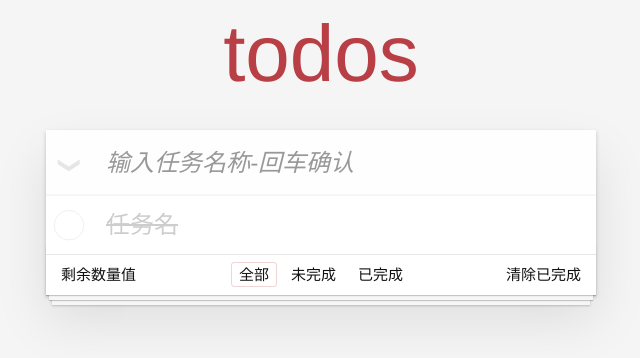
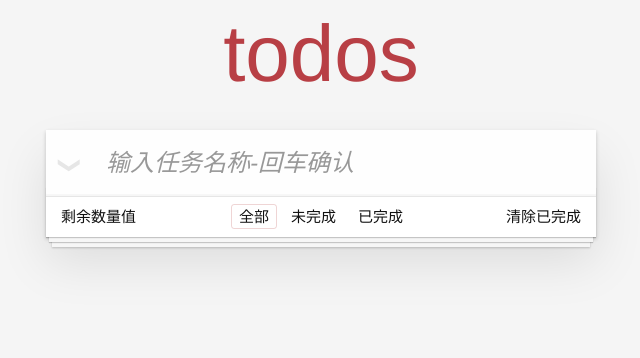
Before and after one commit to jiang888-8/todos, a Vue app: page / in a window 1280 px wide. Shown: the top 358 px of the page, without its empty margins (319-959 px from the left). Built offline with nearby package versions, Linux system fonts and the light colour scheme.

Commit message:
主体页面代码完成

```diff
--- a/src/components/todoMain.vue
+++ b/src/components/todoMain.vue
@@ -1,18 +1,24 @@
 <template>
   <ul class="todo-list">
     <!-- completed: 完成的类名 -->
-    <li class="completed" >
+    <li :class="{completed:item.isDone}" v-for="(item) in arr" :key='item.id'>
       <div class="view">
-        <input class="toggle" type="checkbox" />
-        <label>任务名</label>
-        <button class="destroy"></button>
+        <input class="toggle" type="checkbox" v-model="item.isDone" />
+        <label>{{item.name}}</label>
+        <button class="destroy" @click="del(item.id)"></button>
       </div>
     </li>
   </ul>
-
 </template>
 
 <script>
 export default {
+  props: ['arr'],
+
+  methods: {
+    del (id) {
+      this.$emit('del', id)
+    }
+  }
 }
 </script>
```
